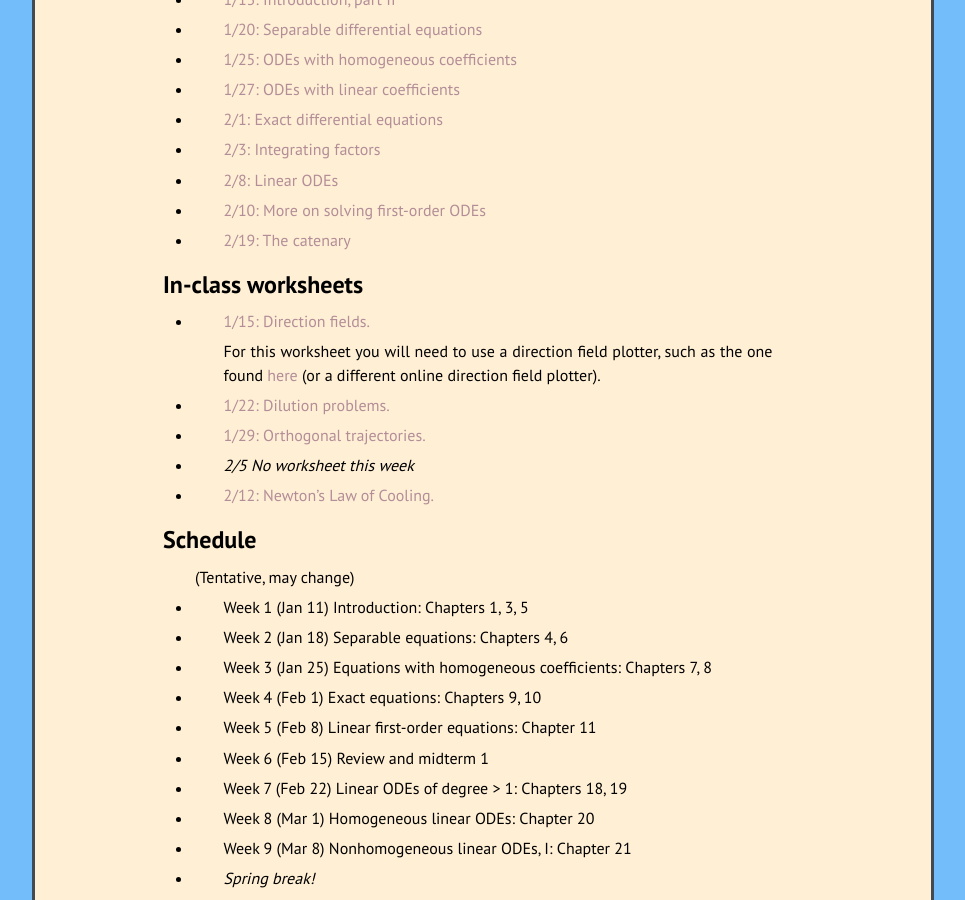
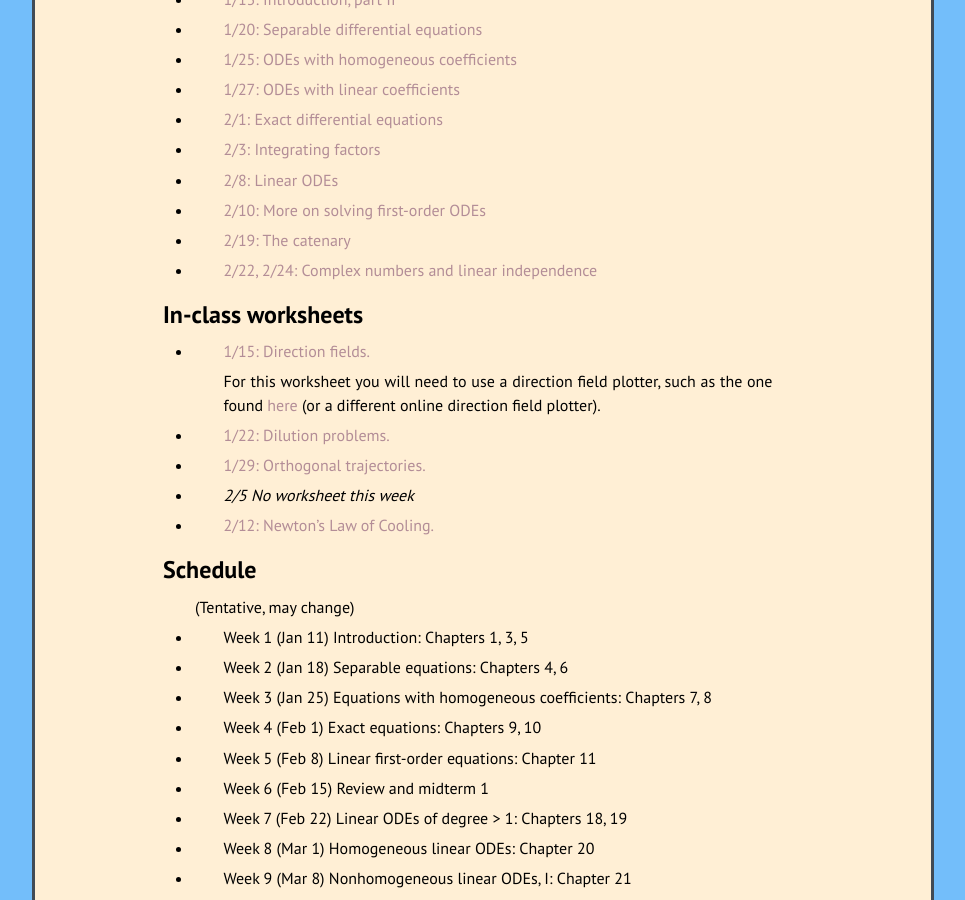
Before and after one commit to kamerynjw/kamerynjw.github.io, a Jekyll site: the page built from teaching/2021/math302.md, in a window 1280 px wide and 900 px high, scrolled down 801 px. Shown: the whole window, without its empty margins (157-1122 px from the left). Built offline with Jekyll 4.4.1, drawn with Linux system fonts in a browser that asks for light colours; nearby versions of some CDN libraries.

Commit message:
new lecture notes

```diff
--- a/teaching/2021/math302.md
+++ b/teaching/2021/math302.md
@@ -47,6 +47,7 @@ Lecture notes
 
 * [2/19: The catenary]({{ page.url }}catenary.pdf)
 
+* [2/22, 2/24: Complex numbers and linear independence]({{ page.url }}complex.pdf)
 
 In-class worksheets
 --------
```
Also changed, not shown: teaching/2021/math321.md (+1 -0 lines), 2 other files.
